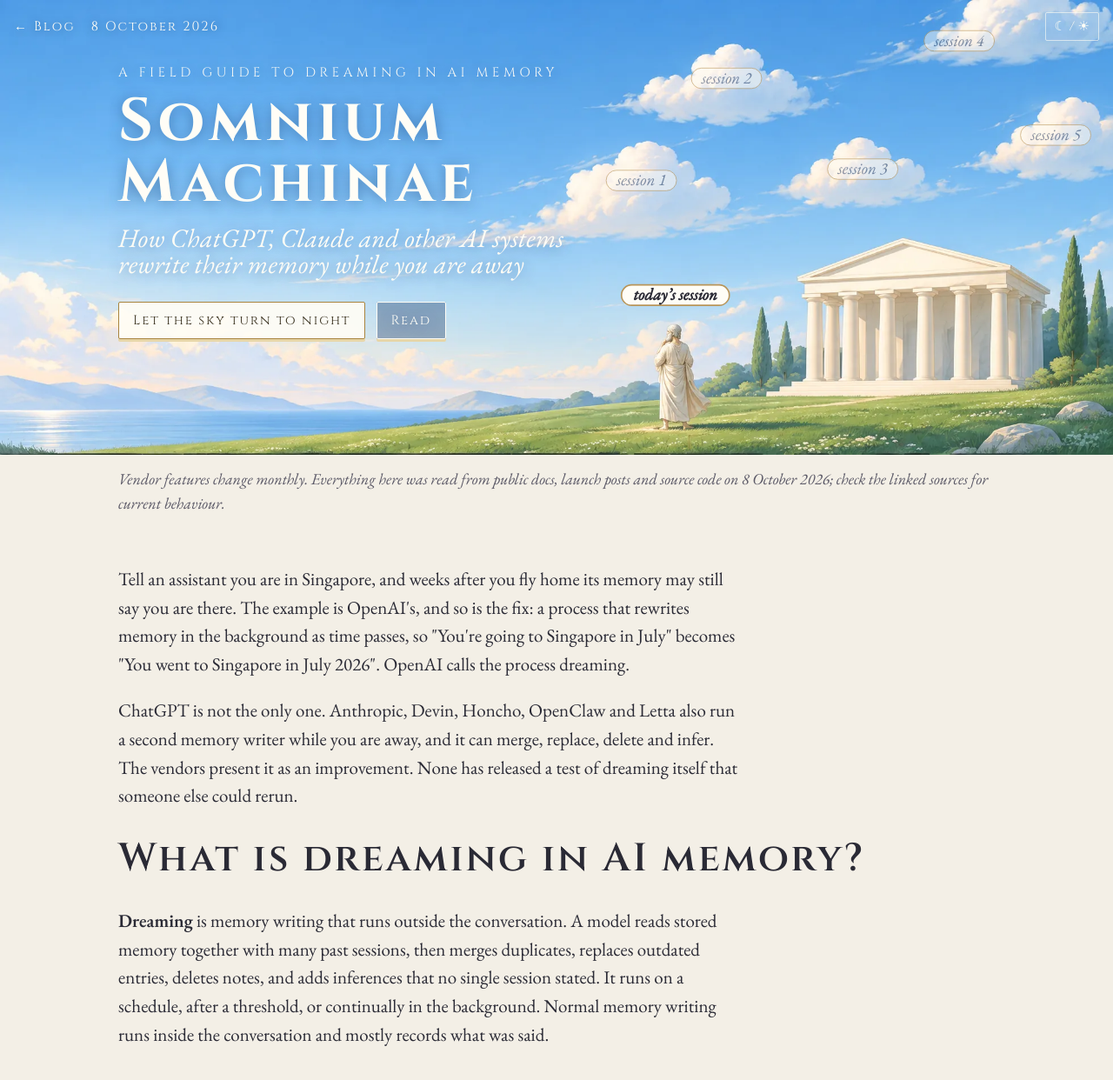
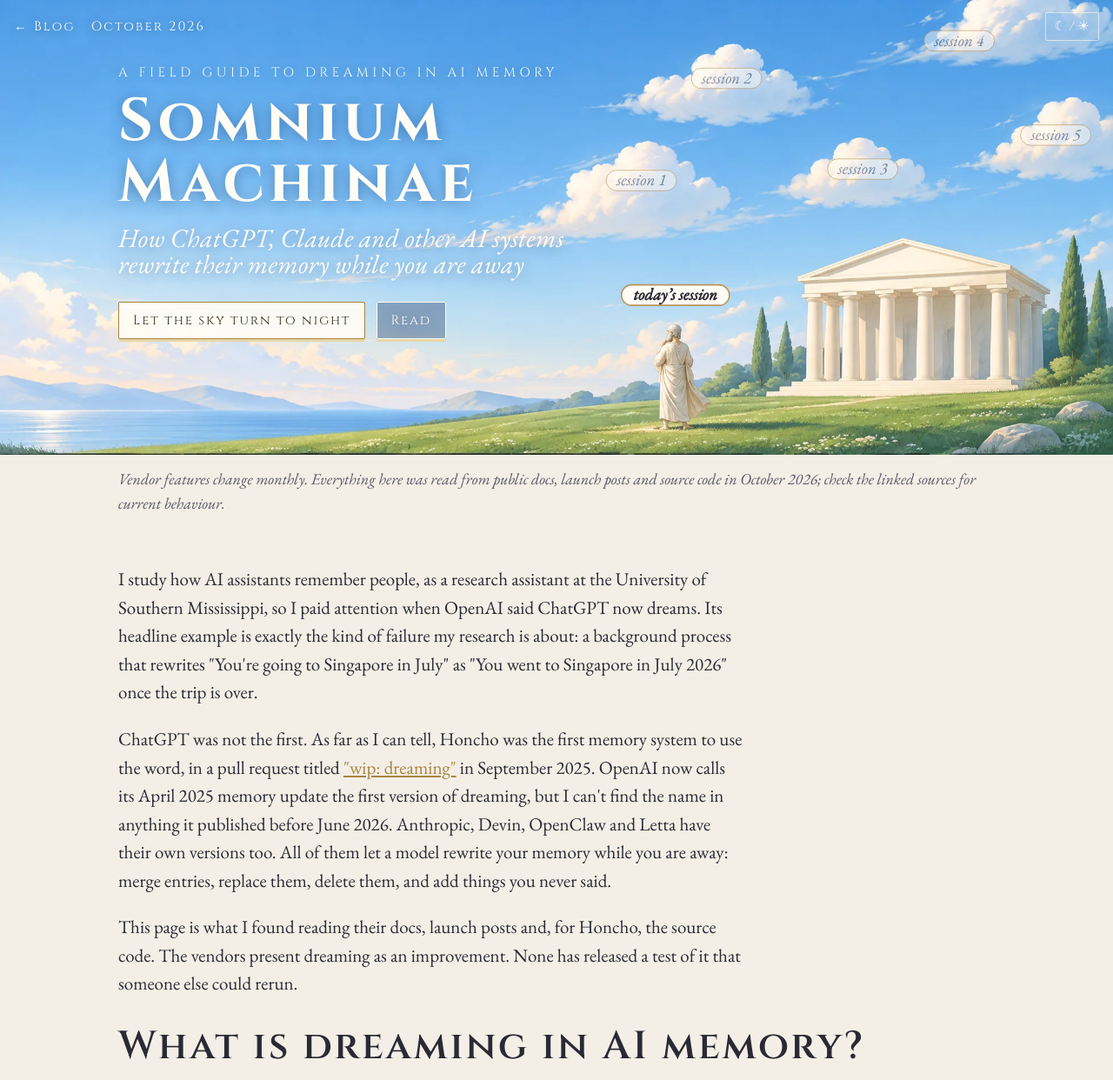
Before and after one commit to Vein05/portfolio, an Astro site: page /blog/ai-memory-dreaming in a window 1280 px wide. Shown: the top 1242 px of the page at 87% size. Built offline with nearby package versions, Linux system fonts and the light colour scheme; Astro itself is replaced by a stand-in of ours.

Commit message:
Dreaming page: first-person opening, Honcho's first use of the term, month-level dates

```diff
--- a/src/pages/blog/ai-memory-dreaming.astro
+++ b/src/pages/blog/ai-memory-dreaming.astro
@@ -279,7 +279,7 @@ footer ul { padding-left: 1.1em; }
 <header class="hero" id="hero">
   <nav class="topbar" aria-label="Breadcrumb">
     <a href="/blog/">&larr; Blog</a>
-    <time datetime="2026-10-08">8 October 2026</time>
+    <time datetime="2026-10-08">October 2026</time>
     <button class="theme-toggle" id="themeBtn" aria-label="Switch between day and night">☾ / ☀</button>
   </nav>
   <!-- one viewBox for the painting and its labels, so they stay aligned at any width (same crop as CSS cover, anchored right-bottom) -->
@@ -298,13 +298,14 @@ footer ul { padding-left: 1.1em; }
   <div class="legend-sky" id="skyLegend" hidden></div>
 </header>
 
-<p class="asof">Vendor features change monthly. Everything here was read from public docs, launch posts and source code on 8 October 2026; check the linked sources for current behaviour.</p>
+<p class="asof">Vendor features change monthly. Everything here was read from public docs, launch posts and source code in October 2026; check the linked sources for current behaviour.</p>
 
 <main class="wrap">
 
 <section id="what" style="padding-top:36px">
-  <p class="intro" style="color:var(--ink)">Tell an assistant you are in Singapore, and weeks after you fly home its memory may still say you are there. The example is OpenAI's, and so is the fix: a process that rewrites memory in the background as time passes, so "You're going to Singapore in July" becomes "You went to Singapore in July 2026". OpenAI calls the process dreaming.</p>
-  <p class="intro" style="color:var(--ink)">ChatGPT is not the only one. Anthropic, Devin, Honcho, OpenClaw and Letta also run a second memory writer while you are away, and it can merge, replace, delete and infer. The vendors present it as an improvement. None has released a test of dreaming itself that someone else could rerun.</p>
+  <p class="intro" style="color:var(--ink)">I study how AI assistants remember people, as a research assistant at the University of Southern Mississippi, so I paid attention when OpenAI said ChatGPT now dreams. Its headline example is exactly the kind of failure my research is about: a background process that rewrites "You're going to Singapore in July" as "You went to Singapore in July 2026" once the trip is over.</p>
+  <p class="intro" style="color:var(--ink)">ChatGPT was not the first. As far as I can tell, Honcho was the first memory system to use the word, in a pull request titled <a href="https://github.com/plastic-labs/honcho/pull/212" target="_blank" rel="noopener">"wip: dreaming"</a> in September 2025. OpenAI now calls its April 2025 memory update the first version of dreaming, but I can't find the name in anything it published before June 2026. Anthropic, Devin, OpenClaw and Letta have their own versions too. All of them let a model rewrite your memory while you are away: merge entries, replace them, delete them, and add things you never said.</p>
+  <p class="intro" style="color:var(--ink)">This page is what I found reading their docs, launch posts and, for Honcho, the source code. The vendors present dreaming as an improvement. None has released a test of it that someone else could rerun.</p>
   <h2>What is dreaming in AI memory?</h2>
   <p class="intro" style="color:var(--ink)"><b>Dreaming</b> is memory writing that runs outside the conversation. A model reads stored memory together with many past sessions, then merges duplicates, replaces outdated entries, deletes notes, and adds inferences that no single session stated. It runs on a schedule, after a threshold, or continually in the background. Normal memory writing runs inside the conversation and mostly records what was said.</p>
 </section>
@@ -404,7 +405,7 @@ footer ul { padding-left: 1.1em; }
   <p class="intro">The six fall into two families. <em>Curation</em> rewrites memory into a cleaner version of itself; five of the six work this way. <em>Elaboration</em> keeps the stated facts and builds inferences on top of them; only Honcho does. Across both, the designs differ most in what protects memory from a bad night.</p>
   <div class="marble houses-box" style="margin-top:20px">
     <table class="houses">
-      <caption class="vh">How Honcho, ChatGPT, Anthropic, Devin, OpenClaw and Letta implement dreaming, as of 8 October 2026</caption>
+      <caption class="vh">How Honcho, ChatGPT, Anthropic, Devin, OpenClaw and Letta implement dreaming, as of October 2026</caption>
       <colgroup><col class="sys"><col><col><col><col><col></colgroup>
       <thead><tr><th scope="col">System</th><th scope="col">Day writer</th><th scope="col">When it dreams</th><th scope="col">What the dream does</th><th scope="col">Where it writes</th><th scope="col">Safeguards</th></tr></thead>
       <tbody>
@@ -473,7 +474,7 @@ footer ul { padding-left: 1.1em; }
   <h3>How is dreaming different from normal memory writing?</h3>
   <p>Normal writing runs inside a conversation, sees one session, and mostly appends. Dreaming runs outside the conversation, sees many sessions and stored memory at once, reads its own earlier output, deletes and replaces entries, and writes inferences nobody said. No user is present to catch a mistake.</p>
   <h3>Which AI products use dreaming?</h3>
-  <p>As of 8 October 2026: ChatGPT (since April 2025, rebuilt in June 2026), Anthropic's Claude Managed Agents (research preview), Devin by Cognition (about once a day), Honcho by Plastic Labs (open source, since October 2025), OpenClaw (nightly), and Letta (after a set number of steps or on context compaction).</p>
+  <p>As of October 2026: ChatGPT (since April 2025, rebuilt in June 2026), Anthropic's Claude Managed Agents (research preview), Devin by Cognition (about once a day), Honcho by Plastic Labs (open source, since October 2025), OpenClaw (nightly), and Letta (after a set number of steps or on context compaction).</p>
   <h3>Does ChatGPT have dreaming?</h3>
   <p>Yes. OpenAI <a href="https://openai.com/index/chatgpt-memory-dreaming/" target="_blank" rel="noopener">added a first version</a> in April 2025, which curated memory from chat history in the background alongside saved memories. In June 2026 it made a rebuilt version, Dreaming V3, the foundation of ChatGPT memory. It updates memories as time passes and shows the result on a memory summary page, where you can correct an entry or tell ChatGPT not to mention it again. Temporary chats do not create or update memories.</p>
   <h3>Is dreaming the same as sleep-time compute?</h3>
@@ -489,7 +490,7 @@ footer ul { padding-left: 1.1em; }
 <footer class="wrap">
   <div class="rule"></div>
   <p class="caps" style="letter-spacing:.2em;font-size:15px">About this page</p>
-  <p>Written from primary sources read on 8 October 2026: product docs, launch posts, and Honcho's source code. The store in section II is invented to show the operations; each operation comes from the sources below.</p>
+  <p>Written from primary sources read in October 2026: product docs, launch posts, and Honcho's source code. The store in section II is invented to show the operations; each operation comes from the sources below.</p>
   <ul>
     <li>Honcho source code: <a href="https://github.com/plastic-labs/honcho">github.com/plastic-labs/honcho</a> (deriver prompts, dreamer specialists, dream trigger, config); evaluations at <a href="https://honcho.dev/evals/">honcho.dev/evals</a></li>
     <li>OpenAI: the <a href="https://openai.com/index/chatgpt-memory-dreaming/">dreaming post</a> and the <a href="https://help.openai.com/en/articles/8590148-memory-faq">Memory FAQ</a></li>
```
